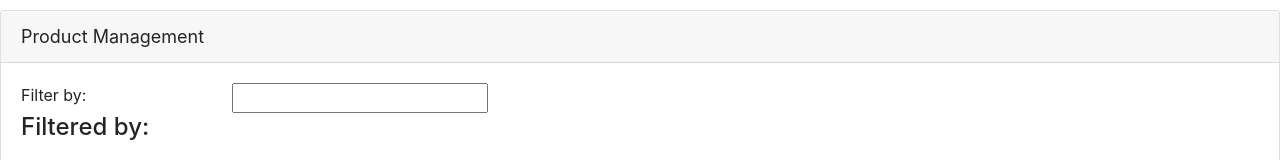
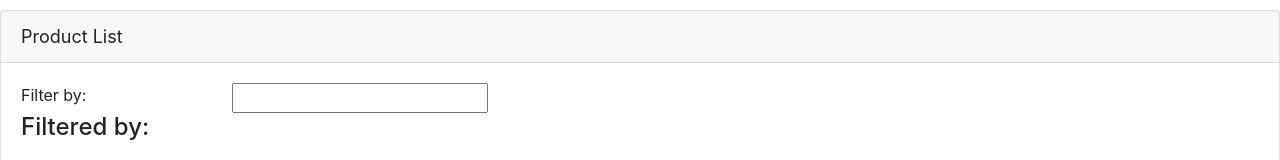
Before and after one commit to duchiha/Angular, an Angular app in the folder sample-app/: page / in a window 1280 px wide. Shown: the top 160 px of the page. Built offline with nearby package versions, Linux system fonts and the light colour scheme.

Commit message:
change the title using angular interpolation

```diff
--- a/sample-app/src/app/product-list/product-list.component.ts
+++ b/sample-app/src/app/product-list/product-list.component.ts
@@ -7,7 +7,7 @@ import { Component, OnInit } from '@angular/core';
 })
 export class ProductListComponent implements OnInit {
 
-  pageTitle : string ='Product Management';
+  pageTitle : string ='Product List';
   constructor() { }
 
   ngOnInit() {
```
